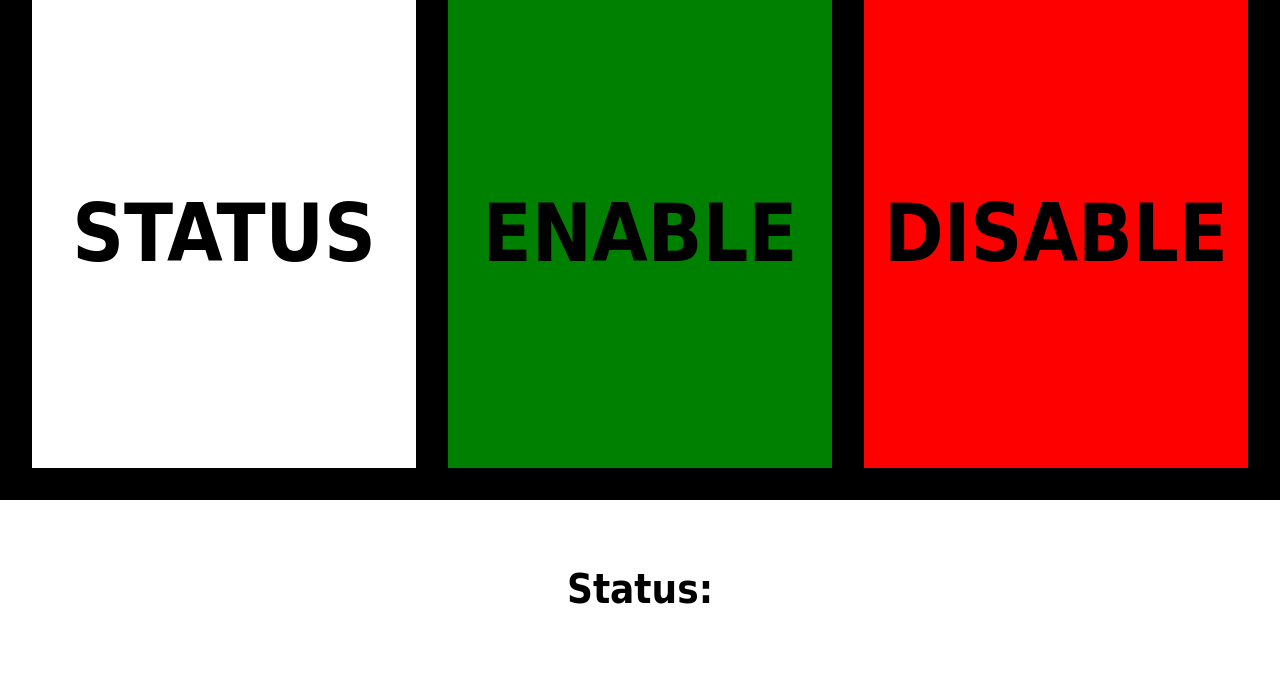
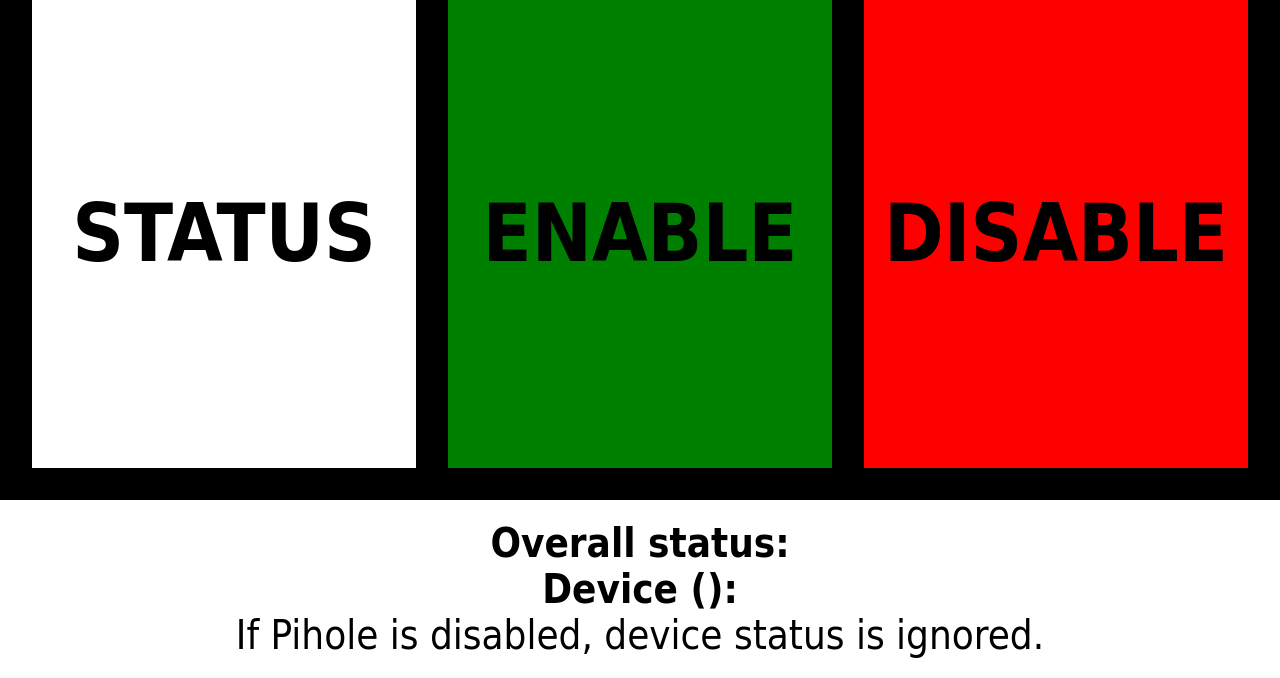
Before and after one commit to Anski-D/pihole-disable, a Python web app: template pihole_disable/templates/index.html in a window 1280 px wide. Shown: the part 122-800 px from the top of the page. Run offline with Jinja, Linux system fonts and the light colour scheme; the template is opened without the code that fills it, so the values that code supplies are empty.

Commit message:
Add extra info to HTML status in index.html

```diff
--- a/pihole_disable/templates/index.html
+++ b/pihole_disable/templates/index.html
@@ -1,6 +1,8 @@
 {% extends "base.html" %}
 {% block page_content %}
     <section id="status">
-        <p><strong>Status:</strong> <span id="status-text" class=""></span><span id="timer-text"></span></p>
+        <p><strong>Overall status:</strong> <span id="status-text-main" class=""></span><span id="timer-text-main"></span></p>
+        <p><strong>Device (<span id="client-ip"></span>):</strong> <span id="status-text-client" class=""></span><span id="timer-text-client"></span></p>
+        <p>If Pihole is disabled, device status is ignored.</p>
     </section>
 {% endblock %}
```
